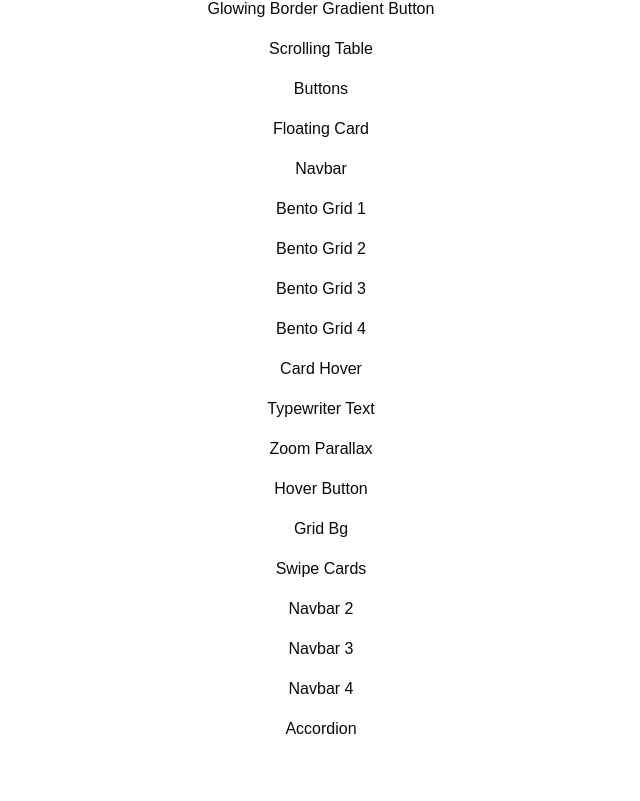
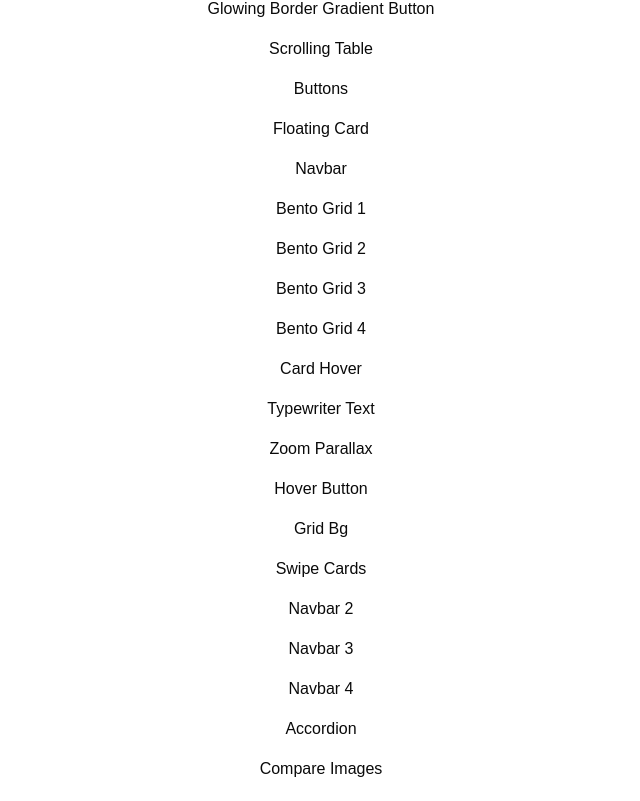
Before and after one commit to Ayusht0mar/components, a Next.js app: page / in a window 1280 px wide. Shown: the part 419-1220 px from the top of the page, without its empty margins (319-959 px from the left). Before the commit the page ends 1180 px from the top, so only its background shows below. Built offline with nearby package versions, Linux system fonts and the light colour scheme.

Commit message:
Compare Images added

```diff
--- a/src/app/page.tsx
+++ b/src/app/page.tsx
@@ -135,6 +135,11 @@ export default function Home() {
           >
             Accordion
           </Link>
+          <Link
+            href="/compareimages/"
+          >
+            Compare Images
+          </Link>
       </div>
     </div>
   );
```
